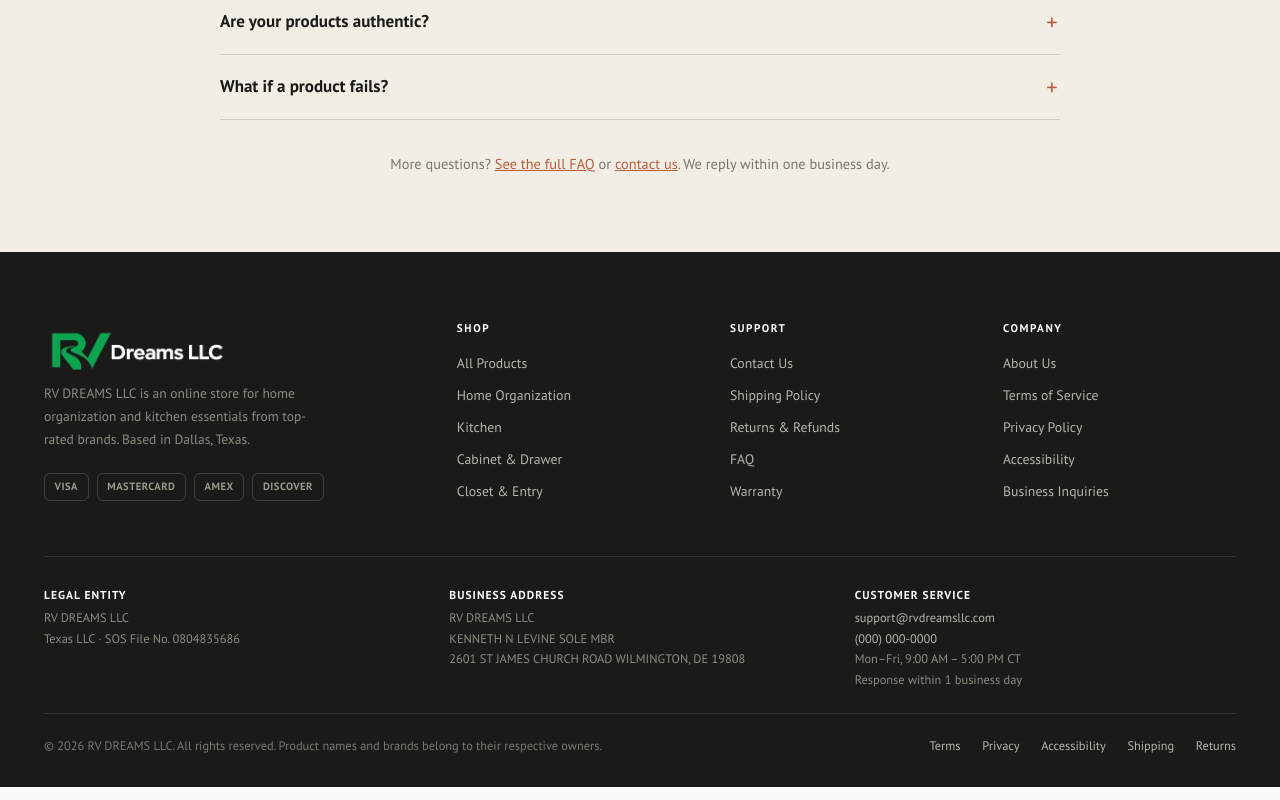
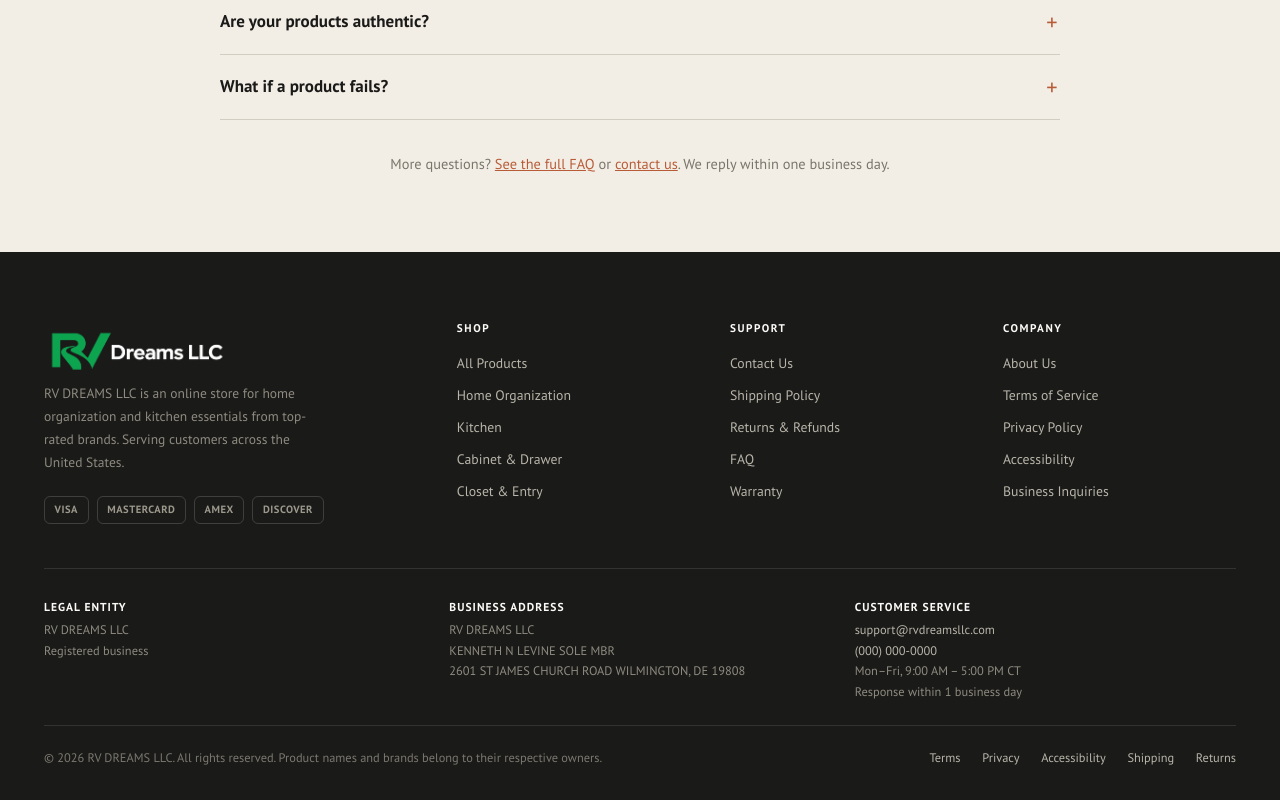
Before and after one commit to starkchloe97/RvDreamsLLC, a Vue app: page / in a window 1280 px wide. Shown: the part 6627-7427 px from the top of the page. Built offline with nearby package versions, Linux system fonts and the light colour scheme.

Commit message:
Replace remaining hardcoded site identity details

```diff
--- a/src/components/layout/SiteFooter.vue
+++ b/src/components/layout/SiteFooter.vue
@@ -1,6 +1,5 @@
 <script setup>
 import { RouterLink } from 'vue-router';
-import { useStorefront } from '../../composables/useStorefront.js';
 import brandWhite from '../../assets/images/brandWhite.png';
 import { SITE_NAME, SITE_PHONE, SITE_PHONE_RAW, SITE_EMAIL, SITE_ADDRESS_LINE1, SITE_ADDRESS_LINE2 } from '../../config/siteInfo.js';
 const year = new Date().getFullYear();
@@ -10,11 +9,11 @@ const year = new Date().getFullYear();
     <div class="wrap">
       <div class="ftr__top">
         <div>
-         <RouterLink to="/" class="brand"  :aria-label="`${SITE_NAME} home`" @click="state.mobileMenuOpen = false">
-        <img :src="brandWhite" alt="{{ SITE_NAME }}" class="brand__mark" />
+         <RouterLink to="/" class="brand" :aria-label="`${SITE_NAME} home`">
+        <img :src="brandWhite"  :alt="`${SITE_NAME} logo`" class="brand__mark" />
       </RouterLink>
           <p class="ftr__about">{{ SITE_NAME }} is an online store for home organization and kitchen essentials from
-            top-rated brands. Based in Dallas, Texas.</p>
+            top-rated brands. Serving customers across the United States.</p>
           <div class="ftr__pay" aria-label="Accepted payment methods">
             <span>VISA</span><span>MASTERCARD</span><span>AMEX</span><span>DISCOVER</span>
           </div>
@@ -82,7 +81,7 @@ const year = new Date().getFullYear();
       </div>
       <div class="ftr__legal">
         <div class="ftr__biz">
-          <div><strong>Legal Entity</strong>{{ SITE_NAME }}<br>Texas LLC · SOS File No. 0804835686</div>
+          <div><strong>Legal Entity</strong>{{ SITE_NAME }}<br>Registered business</div>
           <div><strong>Business Address</strong>
             <address>{{ SITE_NAME }}<br>{{ SITE_ADDRESS_LINE1 }}<br>{{ SITE_ADDRESS_LINE2 }}</address>
           </div>
```
